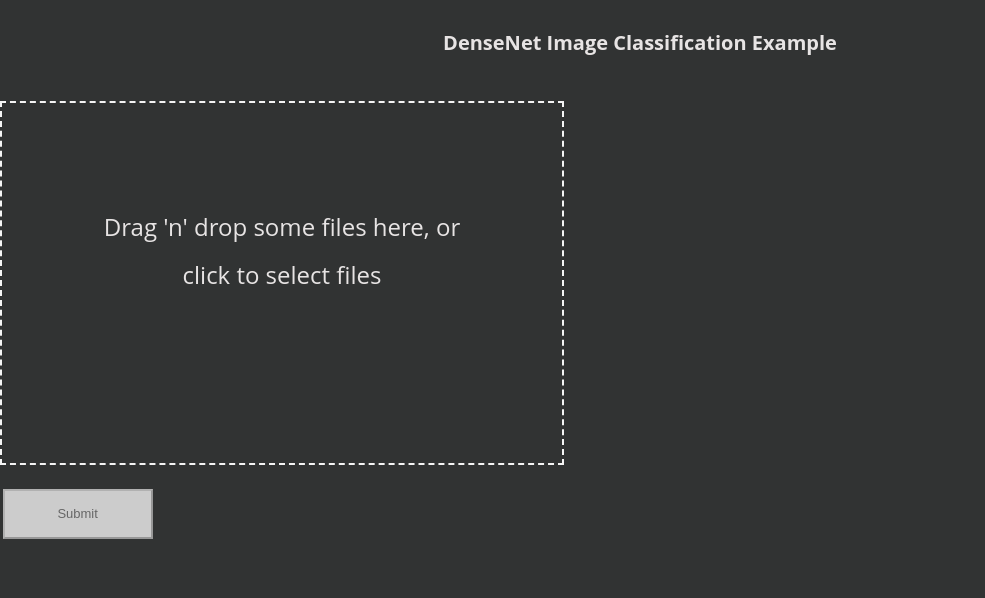
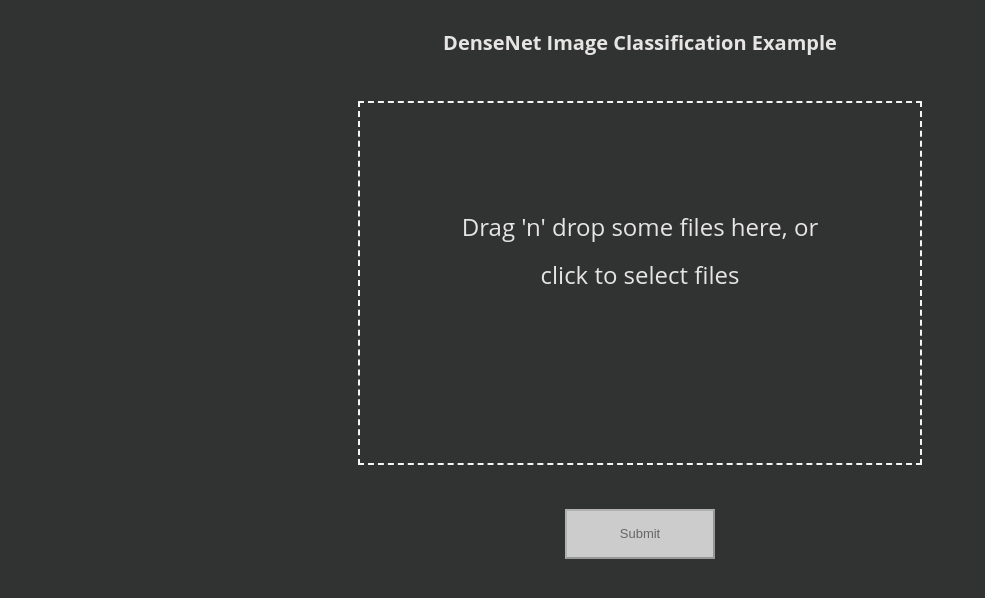
Before and after one commit to Gayathrimenakath/Model-Classification, a React (Create React App) app: page / in a window 1280 px wide. Shown: the top 598 px of the page, without its empty margins (0-985 px from the left). Built offline with nearby package versions, Linux system fonts and the light colour scheme.

Commit message:
Fixed the alignment issue

```diff
--- a/src/App.css
+++ b/src/App.css
@@ -11,15 +11,24 @@ body {
   color:rgb(231, 228, 228);
 }
 
-
-#container {
-  display: flex;
-  flex-direction: row;
-  flex-wrap: nowrap;
-  justify-content: flex-start;
+ #container {
+  text-align: center;
+  position: relative;
 }
 
-.text-center, .file-list   {
+#left {
+  float: left;
+  width: 100px;
+  padding-left: 50px;
+}
+
+#right{
+  display:block;
+
+  margin:  auto;
+}
+
+.text-center, .file-list  {
   display: flex;
   height: 100%;
   justify-content: center !important;
@@ -30,7 +39,8 @@ body {
  button{
   /*Change the width as much as you like, but make sure
   margin-left and margin-right + width = 100%*/
-
+  margin:auto;
+  display:block;
   width: 150px;
   height: 50px;
   background-color: teal;
--- a/src/App.js
+++ b/src/App.js
@@ -66,7 +66,6 @@ function App() {
       .then(function (response) {
         if (response.status === 200){
           setPrediction(response.data)
-
         }
     })
     .catch(function (error) {
@@ -83,7 +82,6 @@ function App() {
     setUploaded(false)
     setSelectedFile([])
     setPrediction([])
-
   };
 
 
@@ -102,7 +100,7 @@ function App() {
           <ImageList images={images} />}
         </div>
       </div>
-     {console.log('FILE',!uploaded)}
+
       <span>&nbsp;</span>
       {(prediction.length ===  0) ?
         <button className ="submit" disabled = {!uploaded} onClick={submitForm}>Submit</button>:
--- a/src/ScoreTable.css
+++ b/src/ScoreTable.css
@@ -5,7 +5,7 @@
   top: 40px;
   left: 30px;
   height: 25vh;
-  width: 20vh;
+  width: 25vh;
   border-collapse: collapse;
   margin-bottom: 80px;
   margin-top: 20px ;
```
